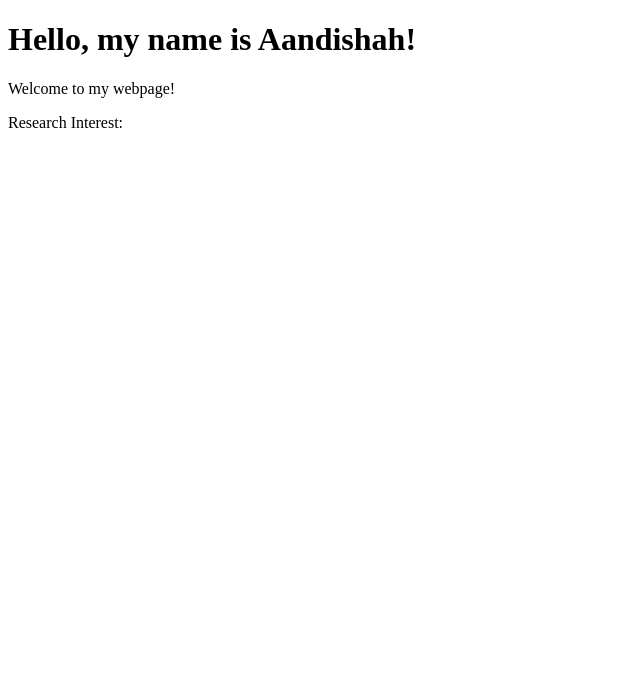
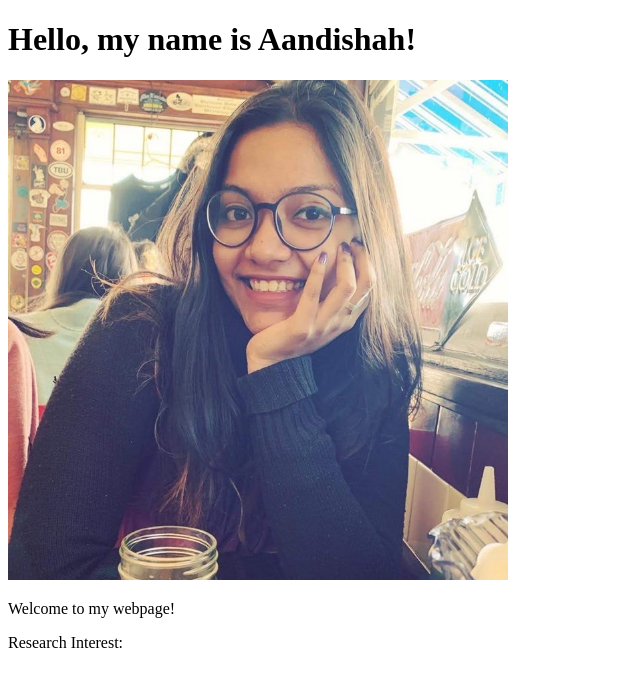
Before and after one commit to aandishah/aandishah.github.io, a plain HTML site: page index.html in a window 1280 px wide. Shown: the whole page, without its empty margins (0-640 px from the left). Drawn offline with Linux system fonts and the light colour scheme.

Commit message:
Added Profile Picture to index.html

```diff
--- a/index.html
+++ b/index.html
@@ -5,6 +5,7 @@
 </head>
 <body>
 	<h1> Hello, my name is Aandishah! </h1>
+	<img src=images/profile-picture.jpg width=500px height=500px />
 	<p> Welcome to my webpage! </p>
 	<p> Research Interest:</p>
 </body>
```
